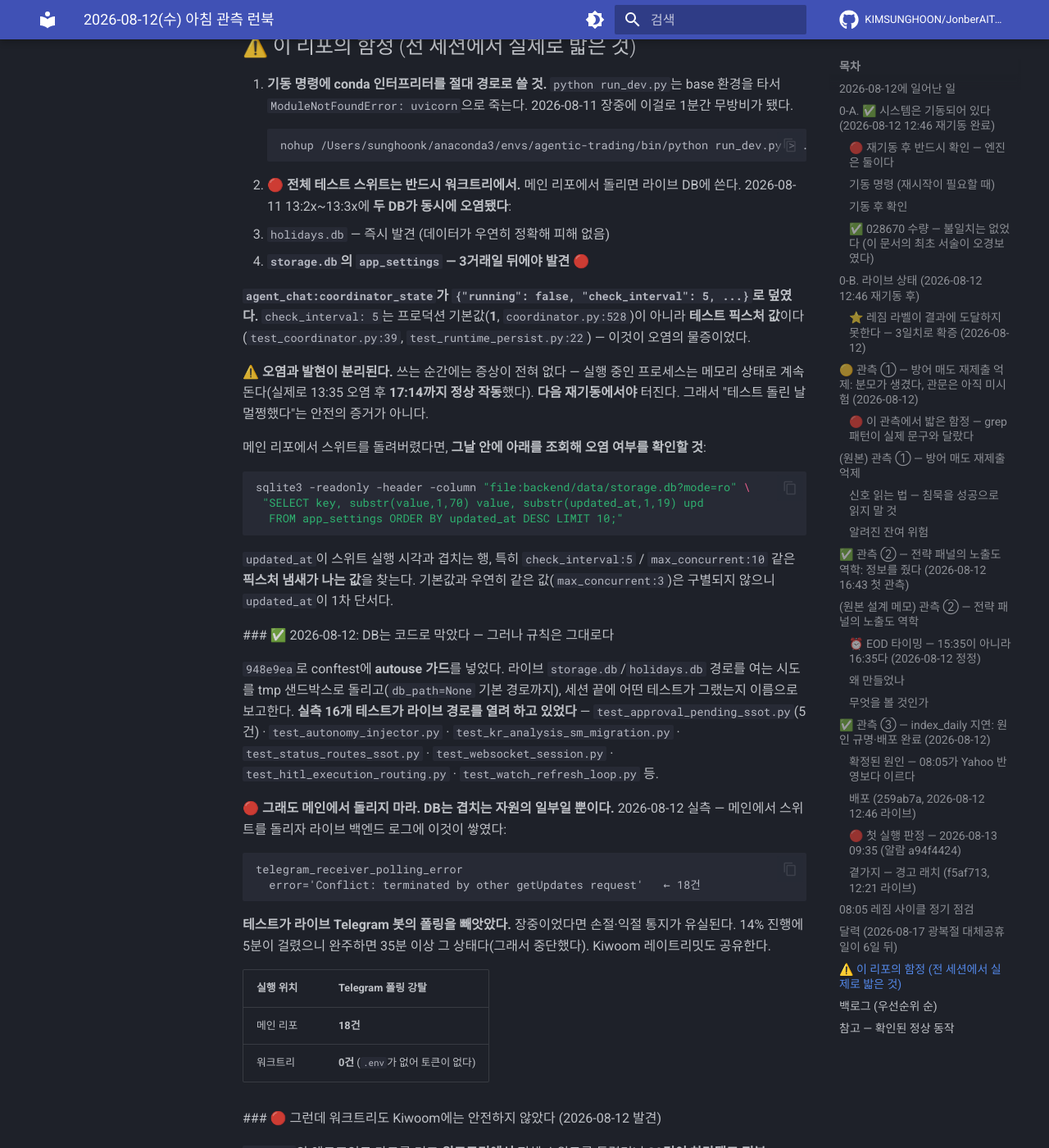
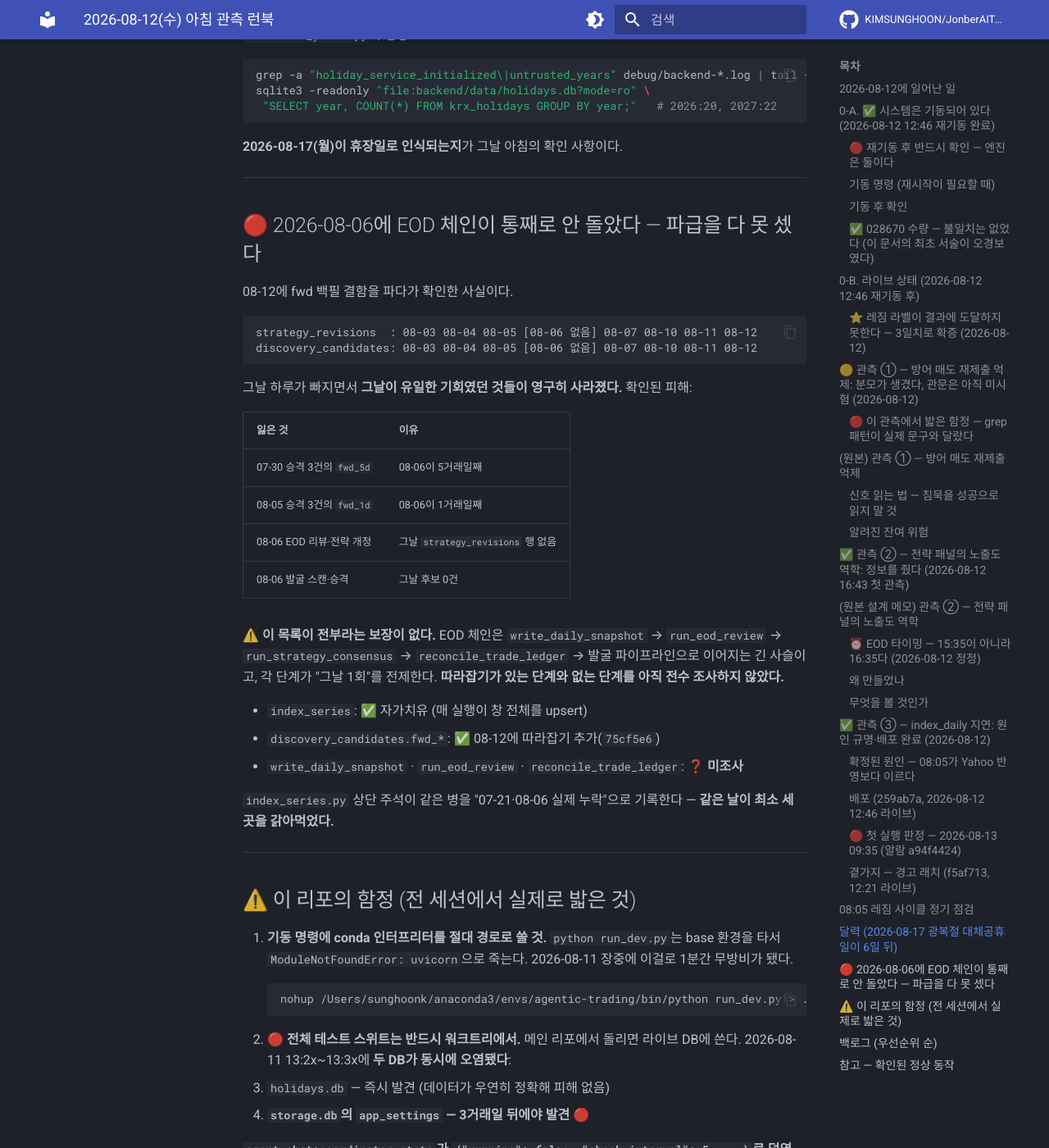
Before and after one commit to KIMSUNGHOON/JonberAITrading, an MkDocs documentation site: the page built from docs/runbooks/2026-08-12-morning-observation.md, in a window 1280 px wide and 1400 px high, scrolled down 12396 px. Shown: the whole window at 82% size. Built offline with MkDocs 1.6.1 and Material for MkDocs 9.7.7, drawn with Linux system fonts in a browser that asks for light colours; comment, search, counter and statistics services are not loaded; some of the changed text lies outside the part shown.

Commit message:
docs(runbook): 08-12 후반 작업 반영 — fwd 따라잡기·승격 게이트 스펙·08-06 공백
## 08-06 EOD 미실행의 파급을 절로 남겼다

fwd 백필을 파다가 확인했다. strategy_revisions와 discovery_candidates
둘 다 08-05 → 08-07로 건너뛴다. 그날이 유일한 기회였던 것들이 영구히
사라졌다 — 07-30분 fwd_5d, 08-05분 fwd_1d, 그날 EOD 리뷰·전략 개정,
그날 발굴 스캔.

⚠️ 이 목록이 전부라는 보장이 없다고 명시했다. EOD 체인은 각 단계가
"그날 1회"를 전제하는데, 따라잡기가 있는 단계와 없는 단계를 아직
전수 조사하지 않았다. index_series는 자가치유하고 fwd는 08-12에
고쳤지만 write_daily_snapshot·run_eod_review·reconcile_trade_ledger는
미조사다. index_series.py 주석이 같은 병을 "07-21·08-06"으로 기록하니
같은 날이 최소 세 곳을 갉아먹었다.

## 백로그 4건 추가

🔴 EOD "그날 1회" 단계 전수 조사
🔴 승격 게이트가 지표만 본다(설계 b4b71f1 완료, 구현 대기)
🟡 Kiwoom/Naver 크리덴셜을 SecretStr로 — pytest 덤프가 평문 노출
🟡 워치 Drop 규칙 부재(26/30이라 캡이 작동한 적 없음)

Co-Authored-By: Claude Opus 5 (1M context) <noreply@anthropic.com>

````diff
--- a/docs/runbooks/2026-08-12-morning-observation.md
+++ b/docs/runbooks/2026-08-12-morning-observation.md
@@ -27,6 +27,9 @@
 > | `259ab7a` (12:46) | 09:30 재수집 + 당일 진행 봉 제외 | ✅ 스케줄러 등록 확인 · **첫 실행 08-13 09:30** |
 > | `948e9ea` | 라이브 DB 가드 (autouse 리다이렉트) | ✅ 회귀 0 · 위반 테스트 **16개** 적발 |
 > | `04fec8b`+`32a6db3` | Telegram·Kiwoom 엔드포인트 가드 | ✅ 회귀 0 · Kiwoom 접속 **39건** 차단 |
+> | `75cf5e6`+`06d0c07` | fwd 슬롯 따라잡기 + 일봉 배선 | ⚠️ **커밋만 — 재기동해야 라이브 반영** (EOD용이라 08-13 16:35 전까지) |
+> | `b4b71f1` | 승격 게이트 스펙(펀더멘탈+뉴스) | 📄 설계만 — 구현 계획 대기 |
+> | `f0c37a0` | 토스증권 Open API 조사 | 📄 `docs/TOSS_OPENAPI_GUIDE.md` |
 >
 > ⭐ 가드 작업이 두 가지를 드러냈다: **워크트리 규칙은 Kiwoom을 막지 못했고**(URL이 코드에
 > 하드코딩), **teardown보다 오래 사는 폴링 태스크**는 function 스코프 가드를 우회한다.
@@ -445,6 +448,38 @@ sqlite3 -readonly "file:backend/data/holidays.db?mode=ro" \
 
 ---
 
+## 🔴 2026-08-06에 EOD 체인이 통째로 안 돌았다 — 파급을 다 못 셌다
+
+08-12에 fwd 백필 결함을 파다가 확인한 사실이다.
+
+```
+strategy_revisions  : 08-03 08-04 08-05 [08-06 없음] 08-07 08-10 08-11 08-12
+discovery_candidates: 08-03 08-04 08-05 [08-06 없음] 08-07 08-10 08-11 08-12
+```
+
+그날 하루가 빠지면서 **그날이 유일한 기회였던 것들이 영구히 사라졌다.** 확인된 피해:
+
+| 잃은 것 | 이유 |
+|---|---|
+| 07-30 승격 3건의 `fwd_5d` | 08-06이 5거래일째 |
+| 08-05 승격 3건의 `fwd_1d` | 08-06이 1거래일째 |
+| 08-06 EOD 리뷰·전략 개정 | 그날 `strategy_revisions` 행 없음 |
+| 08-06 발굴 스캔·승격 | 그날 후보 0건 |
+
+⚠️ **이 목록이 전부라는 보장이 없다.** EOD 체인은 `write_daily_snapshot` →
+`run_eod_review` → `run_strategy_consensus` → `reconcile_trade_ledger` → 발굴
+파이프라인으로 이어지는 긴 사슬이고, 각 단계가 "그날 1회"를 전제한다. **따라잡기가 있는
+단계와 없는 단계를 아직 전수 조사하지 않았다.**
+
+- `index_series`: ✅ 자가치유 (매 실행이 창 전체를 upsert)
+- `discovery_candidates.fwd_*`: ✅ 08-12에 따라잡기 추가(`75cf5e6`)
+- `write_daily_snapshot` · `run_eod_review` · `reconcile_trade_ledger`: ❓ **미조사**
+
+`index_series.py` 상단 주석이 같은 병을 "07-21·08-06 실제 누락"으로 기록한다 —
+**같은 날이 최소 세 곳을 갉아먹었다.**
+
+---
+
 ## ⚠️ 이 리포의 함정 (전 세션에서 실제로 밟은 것)
 
 1. **기동 명령에 conda 인터프리터를 절대 경로로 쓸 것.**
@@ -581,6 +616,10 @@ sqlite3 -readonly "file:backend/data/holidays.db?mode=ro" \
 | 🟡 | **`연말`(12/31) 고정** — KRX 폐장일은 연말 최종 영업일 기준이라 12/31이 주말인 해(2028·2033)에 실제 휴장일이 빠질 수 있음. **미검증** | 2026-08-11 리뷰 |
 | 🟡 | 램프 재계산이 `strategy_panel`에 잔존 사본 — `TargetExposure`에 `ramped`를 노출시키는 것이 근본 해결 | 2026-08-11 리뷰 |
 | 🟡 | `coordinator.py:2991` `equity_peak or 0.0`이 조회 실패(None)와 스냅샷 없음(0.0)을 뭉갬 → 섀도 경로의 `m_drawdown`이 조용히 1.0 | 2026-08-11 리뷰 |
+| 🔴 | **EOD 체인의 "그날 1회" 단계를 전수 조사** — 08-06 미실행으로 최소 세 곳이 영구 손실됐다. `write_daily_snapshot`·`run_eod_review`·`reconcile_trade_ledger`에 따라잡기가 있는지 미확인 | 2026-08-12 |
+| 🔴 | **승격 게이트가 지표만 본다** — 펀더멘탈·뉴스가 시스템에 있는데 승격 **후** 토론에서야 쓰인다. 설계 완료(`b4b71f1`), 구현 대기 | 2026-08-12 |
+| 🟡 | **`KIWOOM_APP_KEY`/`SECRET_KEY`/`NAVER_CLIENT_SECRET`을 `SecretStr`로** — pytest assertion이 `Settings` 객체를 덤프하면 평문으로 찍힌다(08-12 실제 발생). `SecretStr`인 OpenRouter·Finnhub는 마스킹됐다 | 2026-08-12 |
+| 🟡 | **워치 Drop 규칙** — 시간·성과 기반 퇴출이 없다. `WATCH_TOTAL_CAP=30`뿐이고 26/30이라 한 번도 작동 안 함. 07-22 승격분이 3주째 잔류. 승격 품질이 오르면 시급성은 낮아진다 | 2026-08-12 |
 | 🟡 | 체결 원장 중복 — 같은 체결이 31초 간격으로 두 번 기록 (사용자: 별건) | 2026-08-07 |
 | 🟡 | `kr_realized_pnl` 1행 = 거래가 아니라 부분체결 슬라이스 | 2026-08-09 |
 | ✅ | ~~**테스트 DB 오염을 코드가 못 막는다**~~ — `948e9ea`로 conftest autouse 가드 배포. 라이브 경로를 tmp로 돌리고 세션 끝에 위반 테스트를 이름으로 보고한다. 회귀 0(21 failed 동일) | 2026-08-12 |
````
